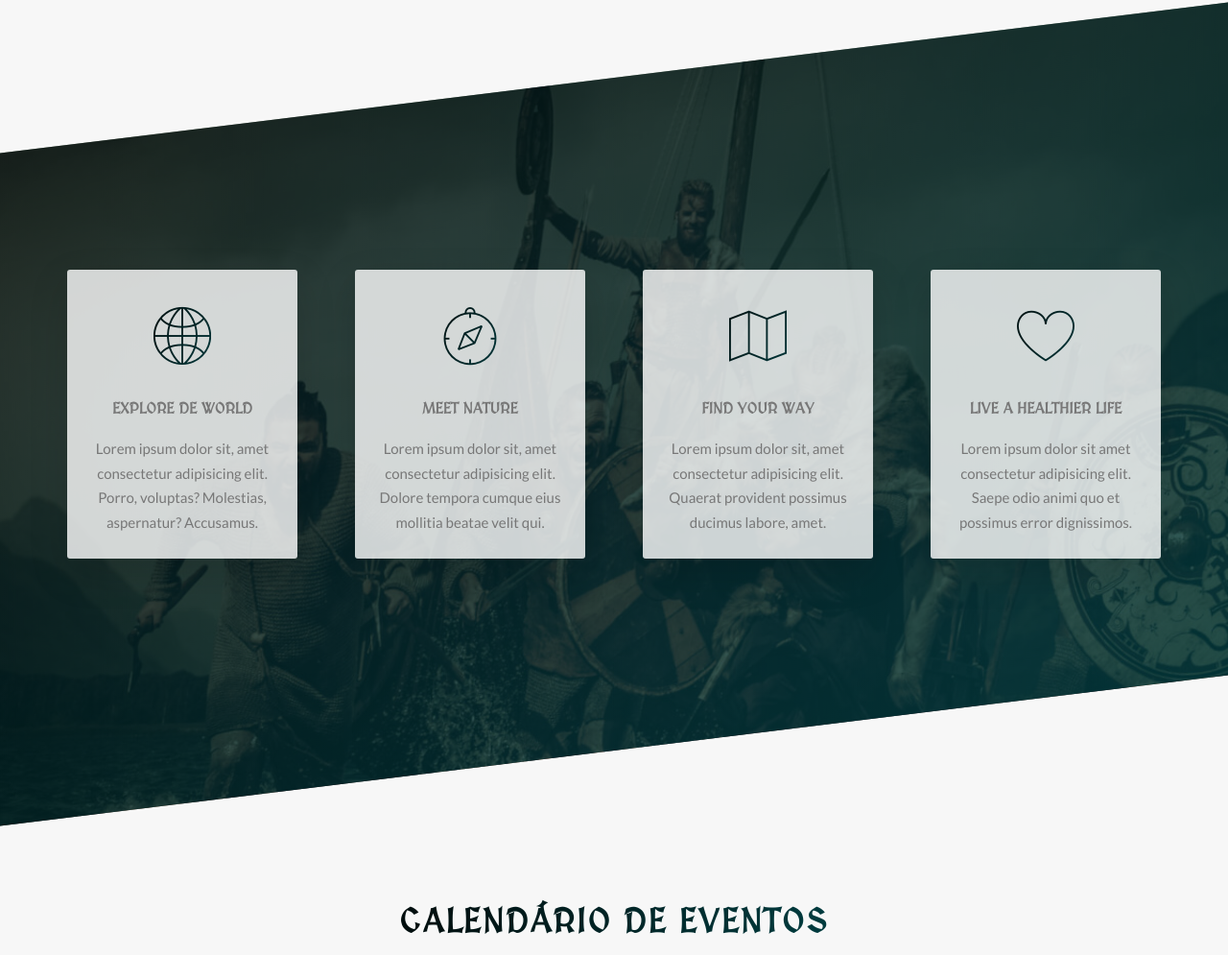
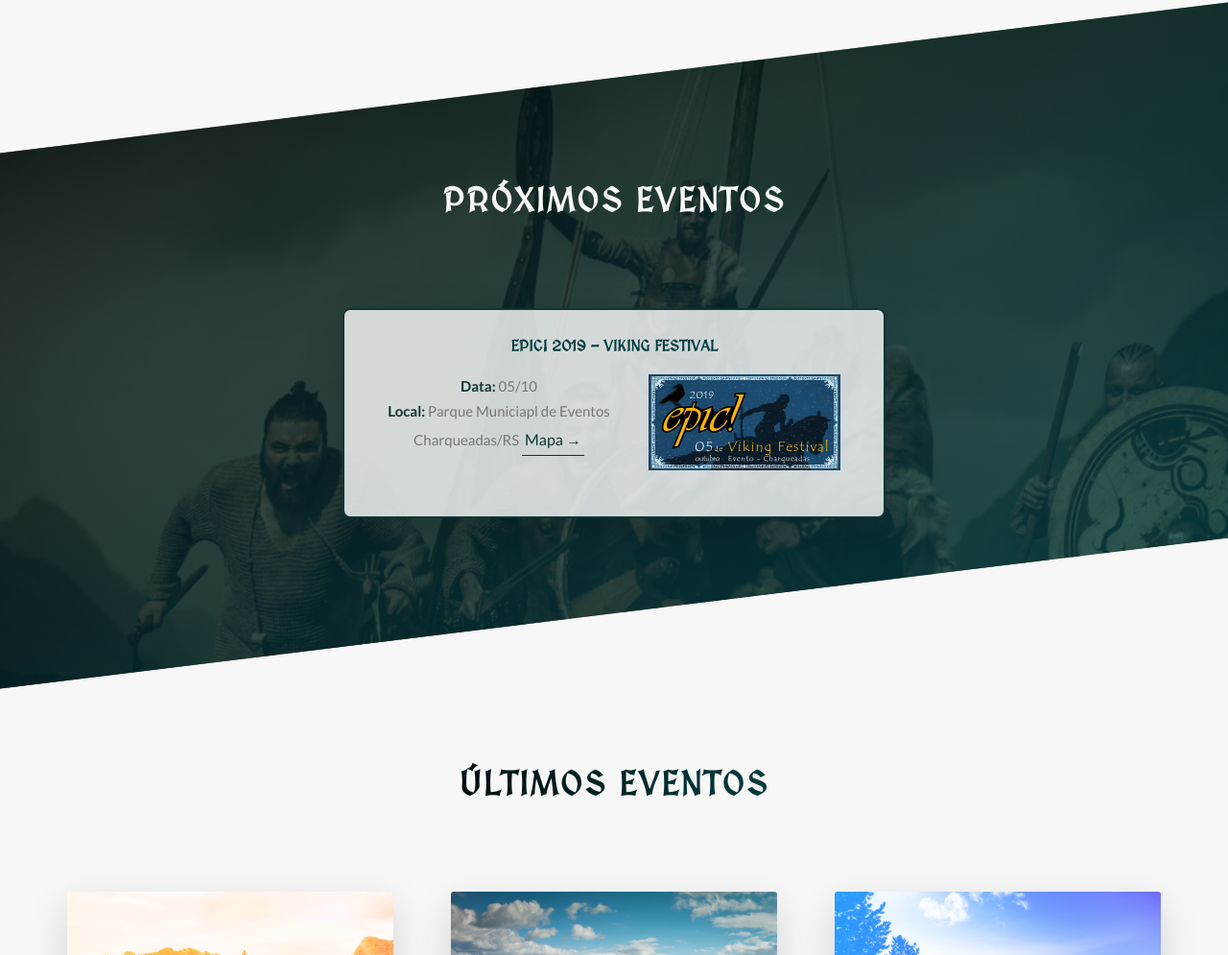
Before and after one commit to DouglasSilv/Viking-Epic-Festival, a website: page index.html in a window 1280 px wide. Shown: the part 1440-2435 px from the top of the page at 96% size. Drawn offline with Linux system fonts and the light colour scheme.

Commit message:
add proximos eventos

```diff
--- a/index.html
+++ b/index.html
@@ -9,7 +9,7 @@
 
         <link rel="stylesheet" href="css/icon-font.css">
         <link rel="stylesheet" href="css/style.css">
-        <link rel="shortcut icon" type="image/png" href="img/favicon.png">
+        <link rel="shortcut icon" type="image/png" href="img/logo-epic.png">
 
         <title>Epic! 2019 | Viking Festival</title>
     </head>
@@ -27,7 +27,7 @@
             <nav class="navigation__nav">
                 <ul class="navigation__list">
                     <li class="navigation__item"><a href="#about" class="navigation__link"><span>01</span>Sobre</a></li>
-                    <li class="navigation__item"><a href="#" class="navigation__link"><span>02</span>Your benfits</a></li>
+                    <li class="navigation__item"><a href="#calendar" class="navigation__link"><span>02</span>próximos Eventos</a></li>
                     <li class="navigation__item"><a href="#" class="navigation__link"><span>03</span>Popular tours</a></li>
                     <li class="navigation__item"><a href="#" class="navigation__link"><span>04</span>Stories</a></li>
                     <li class="navigation__item"><a href="#" class="navigation__link"><span>05</span>Book now</a></li>
@@ -78,7 +78,7 @@
                             Juntem seus clãs, preparem suas vestimentas, machados e escudos,  para participarem desse grande evento temático, que a cada ano traz mais IMERSÃO e DIVERSÃO para vocês.
                         </p>
 
-                        <a href="https://www.facebook.com/events/470711370394189/" class="btn-text">Saiba mais &rarr;</a>
+                        <a href="https://www.facebook.com/events/470711370394189/" target="_blank" class="btn-text">Saiba mais &rarr;</a>
                     </div>
                     <div class="col-1-of-2">
                         <div class="composition">
@@ -90,42 +90,31 @@
                 </div>
             </section>
 
-            <section class="section-features">
-                <div class="row">
-                    <div class="col-1-of-4">
-                        <div class="feature-box">
-                            <i class="feature-box__icon icon-basic-world"></i>
-                            <h3 class="heading-tertiary u-margin-bottom-small">Explore de world</h3>
-                            <p class="feature-box__text">
-                                Lorem ipsum dolor sit, amet consectetur adipisicing elit. Porro, voluptas? Molestias, aspernatur? Accusamus.
-                            </p>
-                        </div>
-                    </div>
-                    <div class="col-1-of-4">
-                        <div class="feature-box">
-                            <i class="feature-box__icon icon-basic-compass"></i>
-                            <h3 class="heading-tertiary u-margin-bottom-small">Meet nature</h3>
-                            <p class="feature-box__text">
-                                Lorem ipsum dolor sit, amet consectetur adipisicing elit. Dolore tempora cumque eius mollitia beatae velit qui.
-                            </p>
-                        </div>
-                    </div>
-                    <div class="col-1-of-4">
-                        <div class="feature-box">
-                            <i class="feature-box__icon icon-basic-map"></i>
-                            <h3 class="heading-tertiary u-margin-bottom-small">Find your way</h3>
-                            <p class="feature-box__text">
-                                Lorem ipsum dolor sit, amet consectetur adipisicing elit. Quaerat provident possimus ducimus labore, amet.
-                            </p>
-                        </div>
-                    </div>
-                    <div class="col-1-of-4">
-                        <div class="feature-box">
-                            <i class="feature-box__icon icon-basic-heart"></i>
-                            <h3 class="heading-tertiary u-margin-bottom-small">Live a healthier life</h3>
-                            <p class="feature-box__text">
-                                Lorem ipsum dolor sit amet consectetur adipisicing elit. Saepe odio animi quo et possimus error dignissimos.
-                            </p>
+            <section class="section-calendar" id="calendar">
+                <div class="u-center-text u-margin-bottom-big">
+                    <h2 class="heading-secondary u-text-light">
+                        próximos Eventos
+                    </h2>
+                </div>
+                <div class="u-align-contente-center">
+                    <div class="calendar-box">
+                        <h3 class="heading-tertiary u-margin-bottom-small">Epic! 2019 - Viking Festival</h3>
+                        <div class="calendar-box--row u-margin-bottom-small">
+                            <div class="col">
+                                <p><strong><span class="u-text-color-primary">Data:</span></strong> 05/10</p>
+                                <p>
+                                    <strong><span class="u-text-color-primary">Local:</span></strong>
+                                    Parque Municiapl de Eventos
+                                    <br>
+                                    Charqueadas/RS
+                                    <a href="https://www.google.com/maps/place/Parque+Municipal+de+Eventos+de+Charqueadas/@-29.9555852,-51.605798,15z/data=!4m2!3m1!1s0x0:0xdedca0f8d68d51e9?sa=X&ved=2ahUKEwiUrciJ-djkAhXOIbkGHXhoD50Q_BIwE3oECAoQCA" target="_blank" class="btn-text">Mapa &rarr;</a>
+                                </p>
+                            </div>
+                            <div class="col">
+                                <a href="https://www.facebook.com/events/470711370394189/" target="_blank">
+                                    <img src="img/epic-2019.jpg">
+                                </a>
+                            </div>
                         </div>
                     </div>
                 </div>
@@ -133,7 +122,7 @@
             <section class="section-tours">
                 <div class="u-center-text u-margin-bottom-big">
                     <h2 class="heading-secondary">
-                        Calendário de eventos
+                        últimos Eventos
                     </h2>
                 </div>
 
--- a/sass/base/_utilities.scss
+++ b/sass/base/_utilities.scss
@@ -16,6 +16,23 @@
     margin-top: 8rem !important;
 }
 
+.u-margin-top-small {
+    margin-top: 1.5rem !important;
+}
+
 .u-margin-top-huge {
     margin-top: 10rem !important;
 }
+
+.u-text-light {
+    color: $color-grey-light-1;
+}
+
+.u-align-contente-center {
+    justify-content: center;
+    display: flex;
+}
+
+.u-text-color-primary {
+    color: $color-primary;
+}
--- /dev/null
+++ b/sass/components/_calendar-box.scss
@@ -0,0 +1,30 @@
+.calendar-box {
+    background-color: rgba($color-white, .8);
+    font-size: 1.5rem;
+    padding: 2.5rem;
+    text-align: center;
+    border-radius: 8px;
+    border: .2rem solid $color-primary;
+    box-shadow: 0 1.5rem 4rem rgba($color-black, .15);
+    transition: transform .3s;
+
+    .heading-tertiary {
+        color: $color-primary-green;
+    }
+    img {
+        width: 20rem;
+        transition: all .2s;
+        &:hover {
+            box-shadow: 0px 0px 32px 8px $color-primary;
+            z-index: 20;
+            transform: scale(1.15);
+        }
+    }
+}
+
+.calendar-box--row {
+    display: flex;
+    .col {
+        padding: 0 2rem;
+    }
+}
--- a/sass/main.scss
+++ b/sass/main.scss
@@ -10,6 +10,7 @@
 @import "components/button";
 @import "components/composition";
 @import "components/feature-box";
+@import "components/calendar-box";
 @import "components/card";
 @import "components/story";
 @import "components/bg-video";
--- a/sass/pages/_home.scss
+++ b/sass/pages/_home.scss
@@ -6,6 +6,22 @@
 
 .section-features {
     padding: 20rem 0;
+    background-image: linear-gradient(
+        to right bottom,
+        rgba($color-primary-dark, 0.8),
+        rgba($color-primary-green, 0.8)),
+        url(../img/vikings-1.jpg);
+    background-size: cover;
+    transform: skewY(-7deg);
+    margin-top: -10rem;
+
+    & > * {
+        transform: skewY(7deg);
+    }
+}
+
+.section-calendar {
+    padding: 10rem 0;
     background-image: linear-gradient(
         to right bottom,
         rgba($color-primary-dark, 0.8),
```
Also changed, not shown: css/style.css, img/epic-2019.jpg (added).
